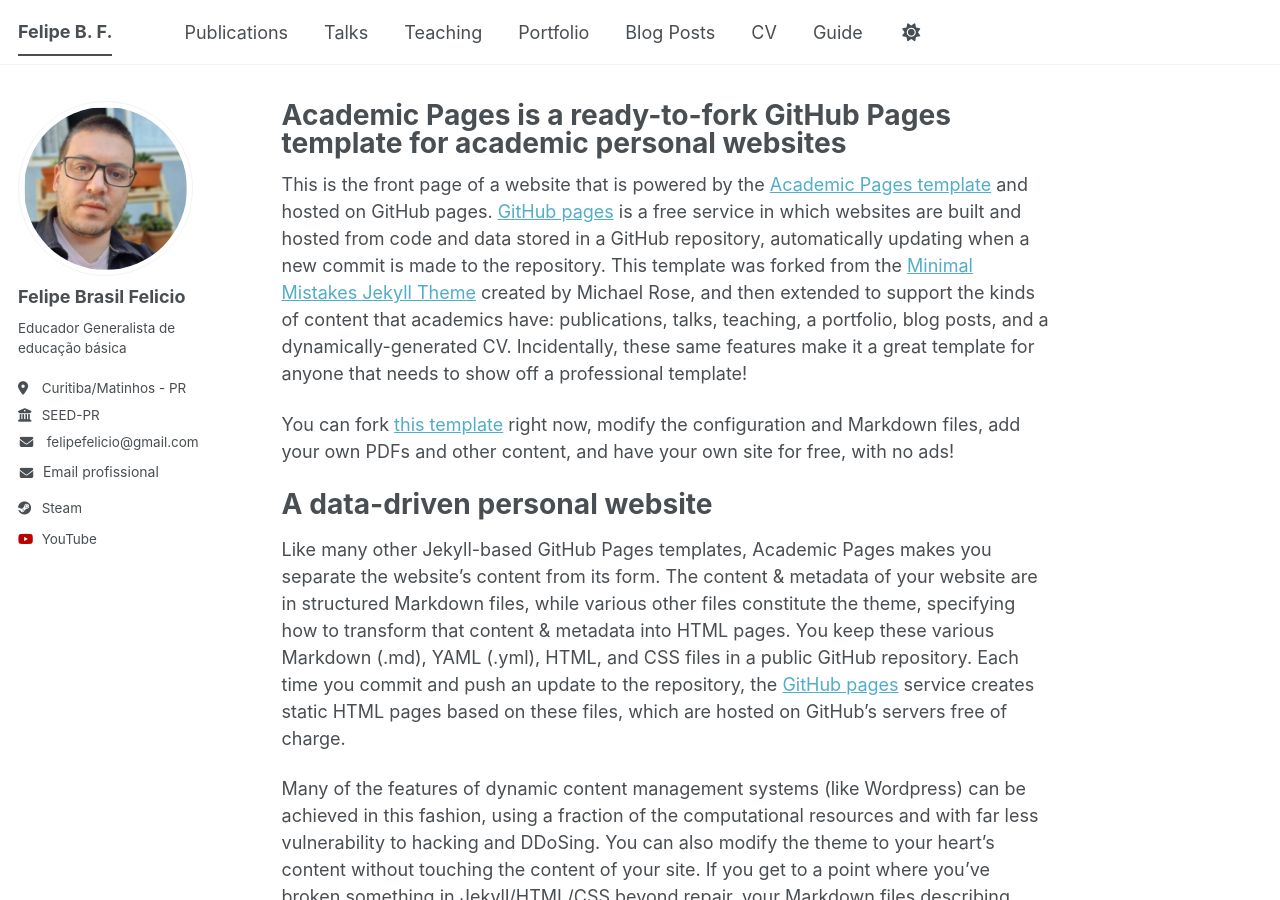
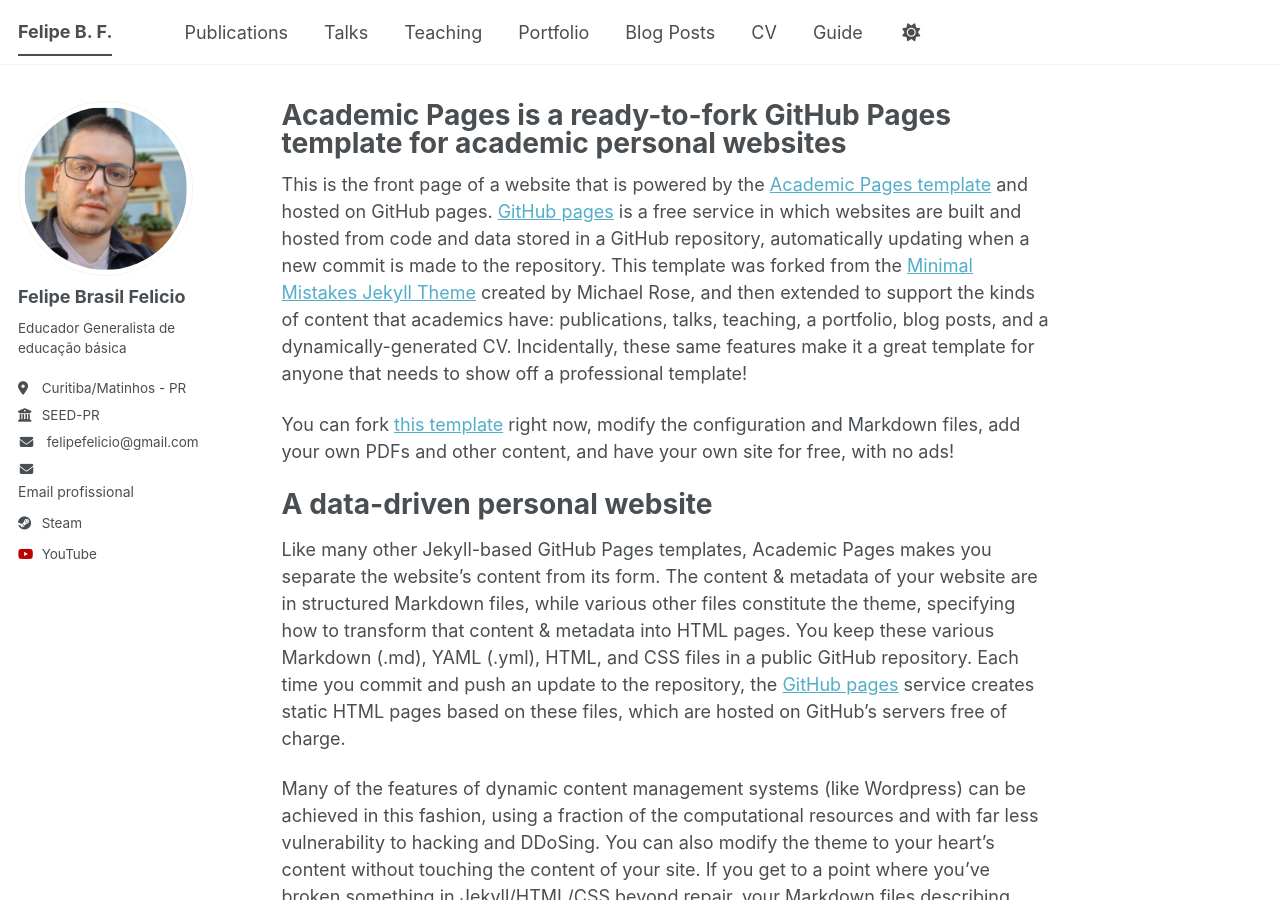
Before and after one commit to felipebrasilblog/felipebrasilprofile.github.io, a Jekyll site: the page built from _pages/about.md, in a window 1280 px wide and 900 px high. Built offline with Jekyll 4.4.1, drawn with Linux system fonts in a browser that asks for light colours; a script bundle is joined from its source files by our own code; library files that are not in the unit come from our copies.

Commit message:
Update author-profile.html

```diff
--- a/_includes/author-profile.html
+++ b/_includes/author-profile.html
@@ -38,7 +38,7 @@
     <i class="fas fa-fw fa-envelope" aria-hidden="true" style="margin-right: 8px;"></i>
     <span>felipefelicio@gmail.com</span>
   </li>
-<li style="display: flex; align-items: center; list-style: none;">
+<li>
   <i class="fas fa-fw fa-envelope" aria-hidden="true" style="margin-right: 8px;"></i>
   <a href="mailto:felicio.felipe@escola.pr.gov.br" style="font-size: 14px; text-decoration: none; white-space: nowrap;">
     Email profissional
```
